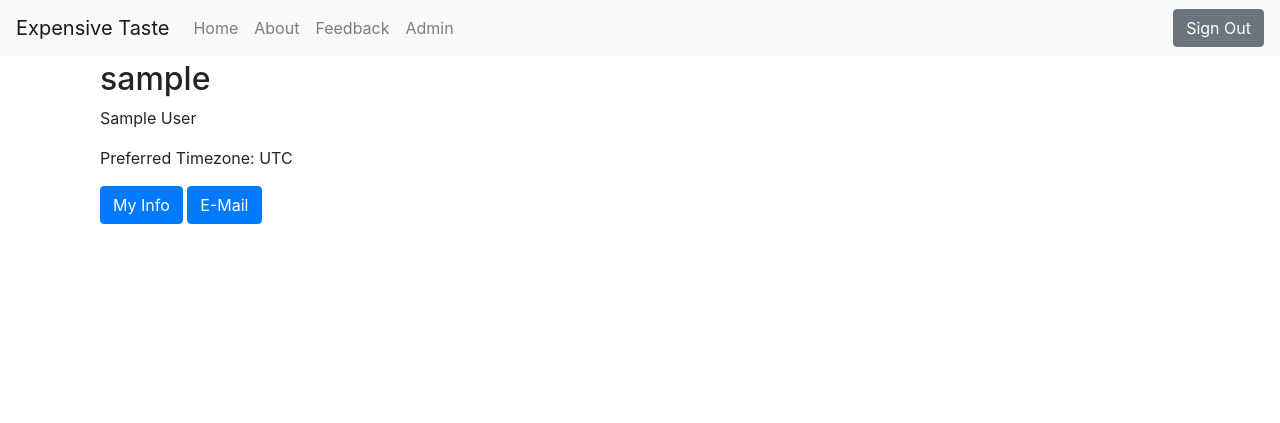
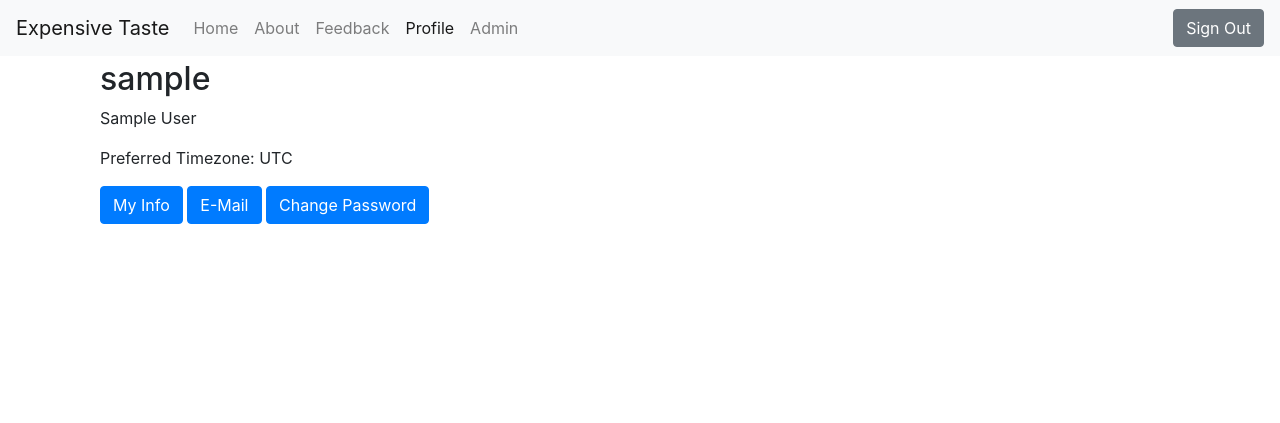
Before and after one commit to Arts-Technology-Lab/exp_taste, a Django app: a page that uses exp_taste/templates/base.html in a window 1280 px wide. Shown: the top 423 px of the page. Run offline with Django 3.2, Linux system fonts and the light colour scheme; the visitor is signed in with stand-in values (Sample User, id 1); data comes from the database, SQL or seed files in the repository; parts of the project's set-up code (start-up, migrations or seed data) failed here and were passed over; some libraries are stand-ins or nearby versions.

Commit message:
user update timezone, change password

```diff
--- a/exp_taste/templates/base.html
+++ b/exp_taste/templates/base.html
@@ -59,6 +59,14 @@
                 Feedback {% if 'feedback' in request.path %}<span class="sr-only">(current)</span>{% endif %}
               </a>
             </li>
+            {% if request.user.is_authenticated %}
+            <li class="nav-item {% if '/users' in request.path or '/accounts' in request.path %}active{% endif %}">
+              <a class="nav-link" href="{% url 'users:detail' request.user.username %}">
+                Profile{% if '/users' in request.path or '/accounts' in request.path %}<span class="sr-only">(current)</span>{% endif %}
+              </a>
+            </li>
+            {% endif %}
+
             {% if request.user.is_staff %}
             <li class="nav-item">
               <a class="nav-link" href="{% url 'admin:index' %}">{% trans "Admin" %}</a>
@@ -66,6 +74,7 @@
             {% endif %}
           </ul>
           {% if request.user.is_authenticated %}
+
           <a class="btn btn-secondary" href="{% url 'account_logout' %}">{% trans "Sign Out" %}</a>
           {% endif %}
 
--- a/exp_taste/templates/users/user_detail.html
+++ b/exp_taste/templates/users/user_detail.html
@@ -24,7 +24,8 @@
   <div class="col-sm-12">
     <a class="btn btn-primary" href="{% url 'users:update' %}" role="button">My Info</a>
     <a class="btn btn-primary" href="{% url 'account_email' %}" role="button">E-Mail</a>
-    <!-- Your Stuff: Custom user template urls -->
+    <a class="btn btn-primary" href="{% url 'account_change_password' %}" role="button">Change Password</a>
+
   </div>
 
 </div>
--- a/exp_taste/templates/users/user_form.html
+++ b/exp_taste/templates/users/user_form.html
@@ -4,14 +4,17 @@
 {% block title %}{{ user.username }}{% endblock %}
 
 {% block content %}
+<div class="m-auto" style="max-width: 30rem;">
   <h1>{{ user.username }}</h1>
+
   <form class="form-horizontal" method="post" action="{% url 'users:update' %}">
     {% csrf_token %}
     {{ form|crispy }}
     <div class="control-group">
-      <div class="controls">
+      <div class="controls d-flex flex-row-reverse">
         <button type="submit" class="btn btn-primary">Update</button>
       </div>
     </div>
   </form>
+</div>
 {% endblock %}
--- a/exp_taste/users/models.py
+++ b/exp_taste/users/models.py
@@ -1,6 +1,5 @@
 from django.contrib.auth.models import AbstractUser
 from django.db.models import CharField
-from django.db.models.fields import PositiveSmallIntegerField
 from django.urls import reverse
 from django.utils.translation import gettext_lazy as _
 
--- a/exp_taste/users/views.py
+++ b/exp_taste/users/views.py
@@ -21,7 +21,7 @@ user_detail_view = UserDetailView.as_view()
 class UserUpdateView(LoginRequiredMixin, UpdateView):
 
     model = User
-    fields = ["name"]
+    fields = ["name", "timezone"]
 
     def get_success_url(self):
         return reverse("users:detail", kwargs={"username": self.request.user.username})
```
